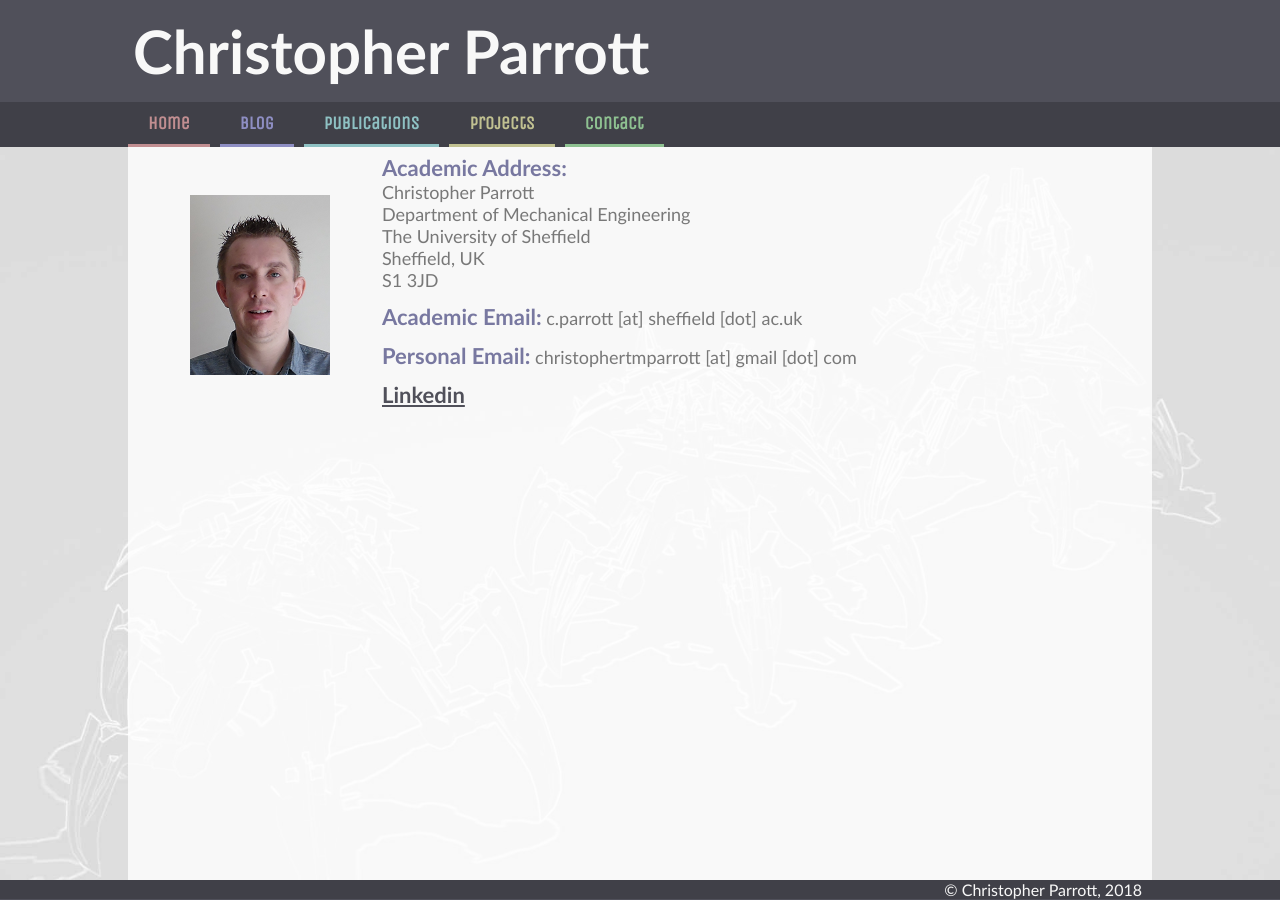
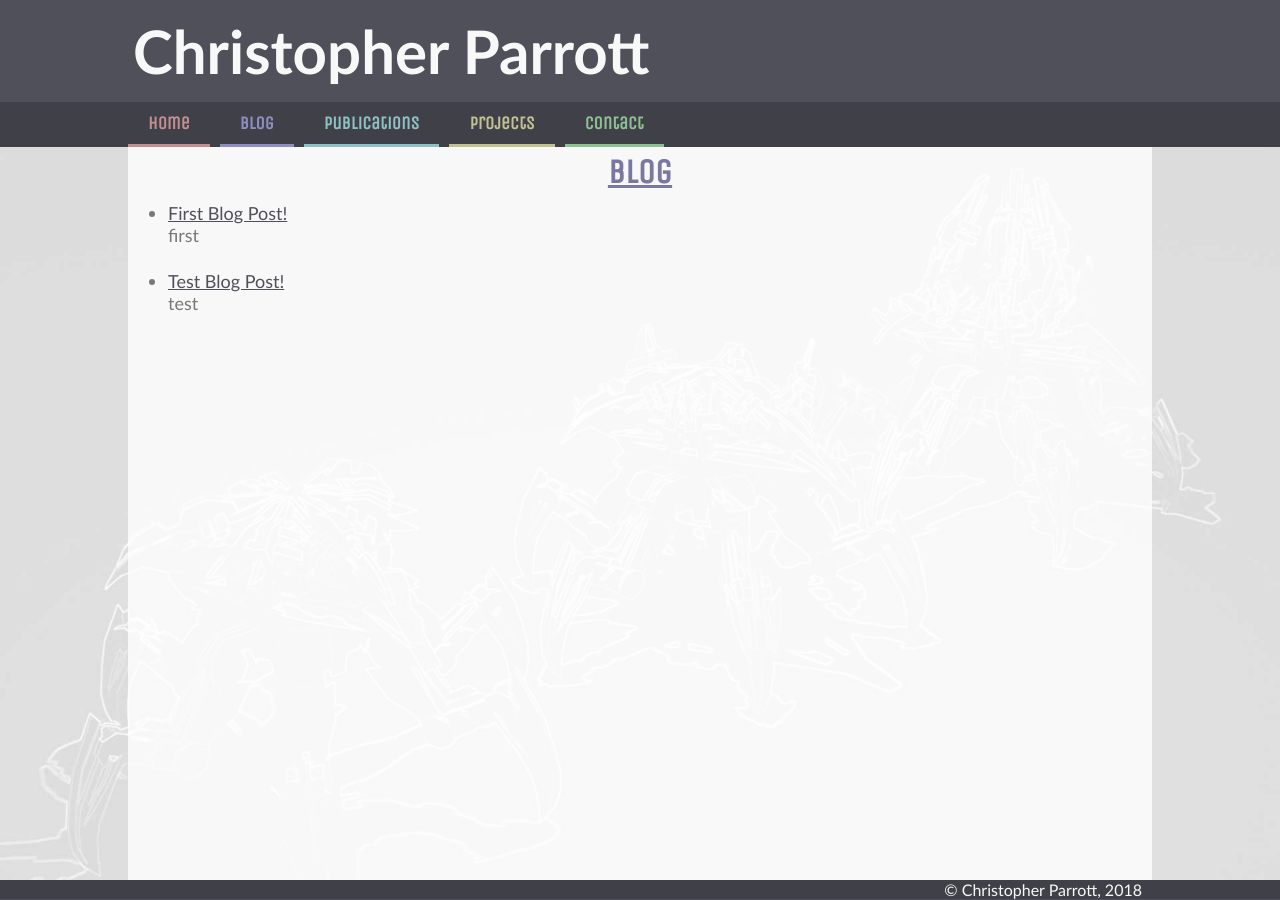
Before and after one commit to christophertmparrott/christophertmparrott.github.io, a Jekyll site: the page built from blog.html, in a window 1280 px wide. Built offline with Jekyll 4.4.1, drawn with Linux system fonts in a browser that asks for light colours; some web fonts are replaced.

Commit message:
Testing Jekyll posts

```diff
--- /dev/null
+++ b/_posts/2018-05-21-test-blog-post.md
@@ -0,0 +1,8 @@
+---
+layout: default
+title: Test Blog Post!
+meta: test
+category: misc
+---
+
+Testing
--- a/blog.html
+++ b/blog.html
@@ -2,26 +2,13 @@
 layout: default
 title: Blog
 ---
-				<table>
-					<tr>
-						<td valign="center">
-							<img class="portrait" src="{{site.baseurl}}/images/portrait.png" title="A picture of Christopher Parrott" alt="Christopher Parrott"/></a>
-						</td>
-						<td class="leftpad" valign="top">
-							<p><strong class="secE">Academic Address:</strong><br>
-							Christopher Parrott<br />
-							Department of Mechanical Engineering<br />
-							The University of Sheffield<br />
-							Sheffield, UK<br />
-							S1 3JD</p>
+				<h2 class="secE">Blog</h2>
 
-							<p><strong class="secE">Academic Email:</strong>
-							c.parrott [at] sheffield [dot] ac.uk</p>
-
-							<p><strong class="secE">Personal Email:</strong>
-							christophertmparrott [at] gmail [dot] com</p>
-
-							<p><strong class="secE"><a href="http://uk.linkedin.com/in/christophertmparrott" target="_blank">Linkedin</a></strong></p>
-						</td>
-					</tr>
-				</table>
+				<ul>
+					{% for post in site.posts%}
+					<li>
+						<a href="{{post.url}}">{{post.title}}</a>
+						<p>{{post.meta}}</p>
+					</li>
+					{% endfor %}
+				</ul>
```
Also changed, not shown: _posts/2018-05-30-first-blog-post.md (added, +8 -0 lines).
